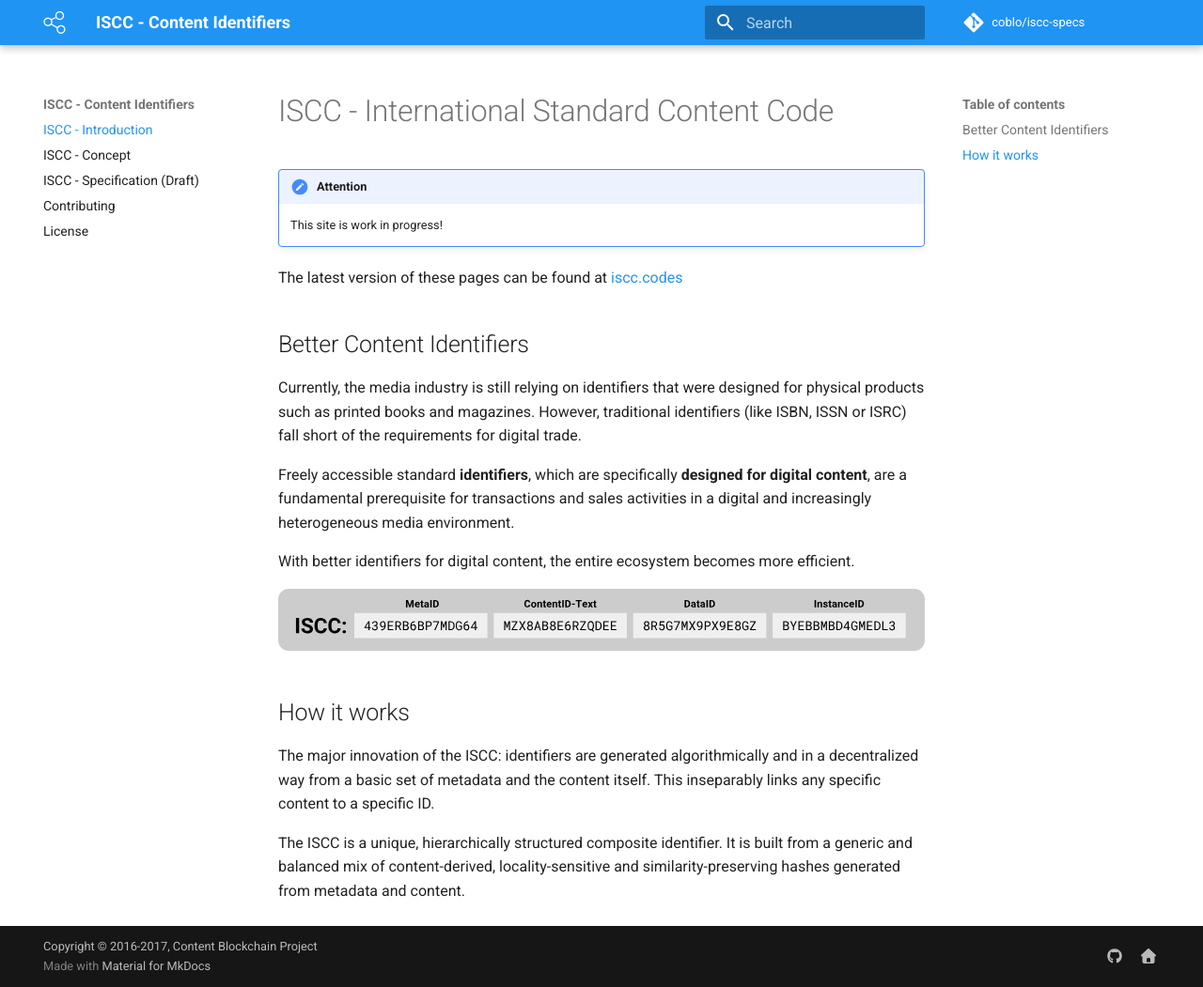
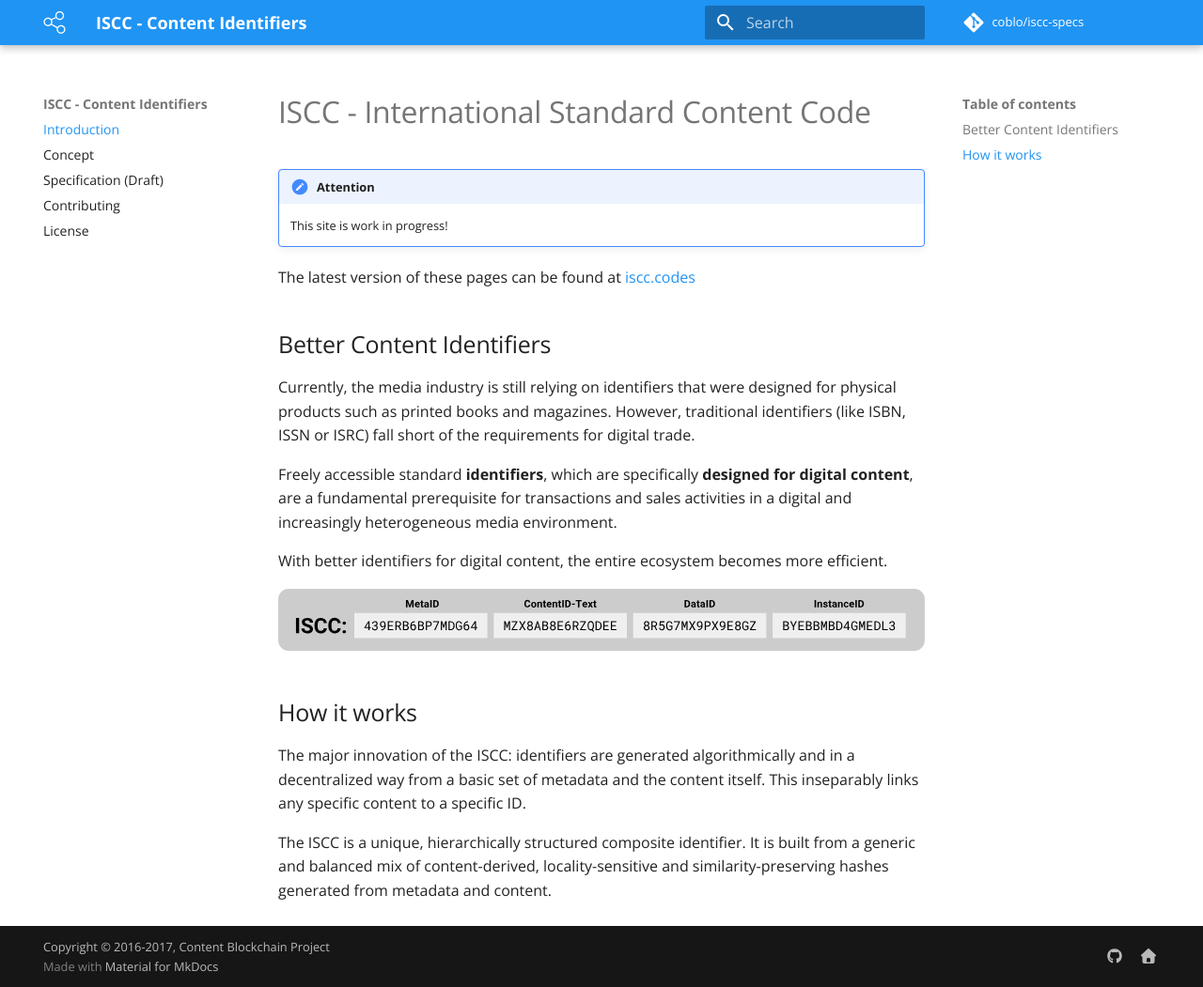
Before and after one commit to iscc/iscc-specs, an MkDocs documentation site: the page built from docs/index.md, in a window 1280 px wide and 1051 px high. Shown: the whole window at 94% size. Built offline with MkDocs 1.6.1 and Material for MkDocs 9.7.7, drawn with Linux system fonts in a browser that asks for light colours; comment, search, counter and statistics services are not loaded; old or Windows-style settings are respelled for this version of MkDocs.

Commit message:
Change section titles

```diff
--- a/mkdocs.yml
+++ b/mkdocs.yml
@@ -17,9 +17,9 @@ copyright: 'Copyright © 2016-2017, Content Blockchain Project'
 theme: 'material'
 
 pages:
-    - ISCC - Introduction: 'index.md'
-    - ISCC - Concept: 'concept.md'
-    - ISCC - Specification (Draft): 'specification.md'
+    - Introduction: 'index.md'
+    - Concept: 'concept.md'
+    - Specification (Draft): 'specification.md'
     - Contributing: 'contributing.md'
     - License: 'license.md'
 
@@ -29,13 +29,14 @@ extra:
     palette:
         primary: 'blue'
         accent: 'red'
+    font:
+        text: 'Open Sans'
+        code: 'Ubuntu Mono'
     social:
-    -
-        type: 'github'
-        link: 'https://github.com/coblo'
-    -
-        type: 'home'
-        link: 'https://content-blockchain.org'
+    - type: 'github'
+      link: 'https://github.com/coblo'
+    - type: 'home'
+      link: 'https://content-blockchain.org'
     feature:
         tabs: false
 
```
